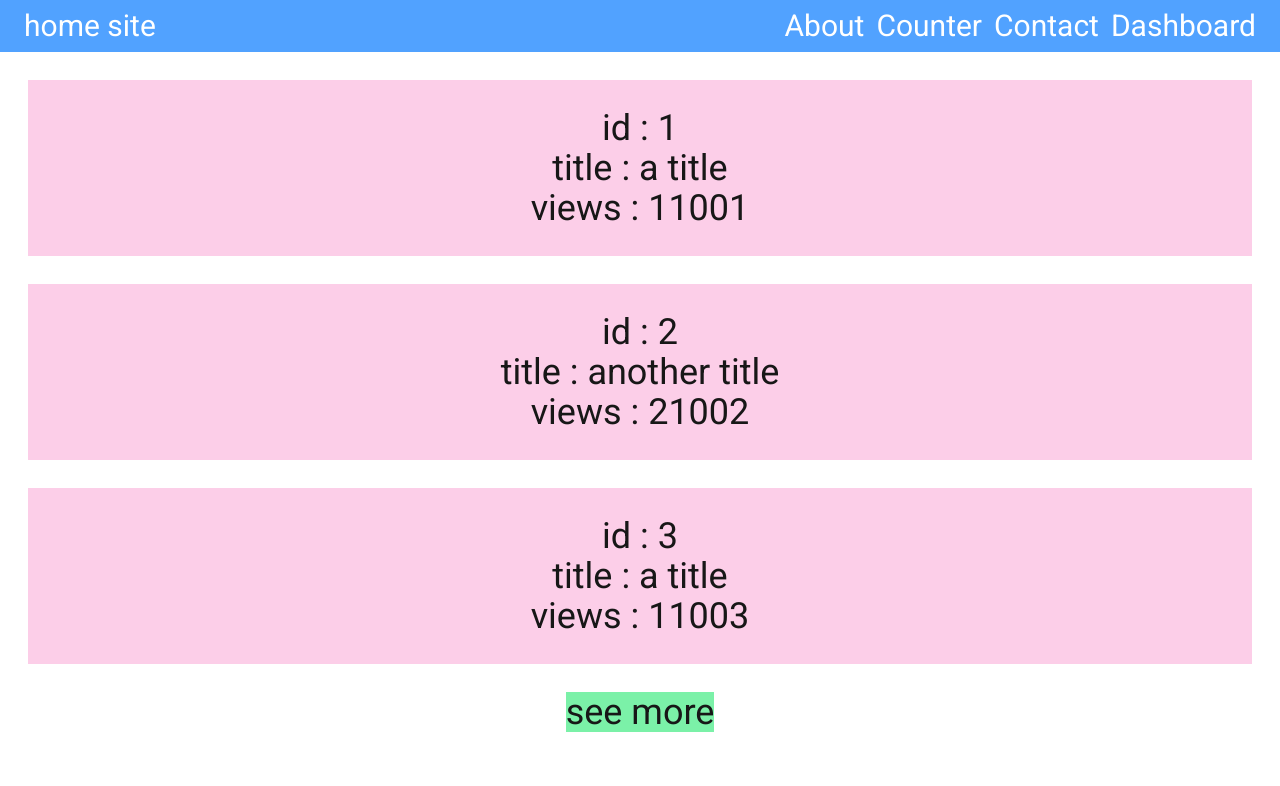
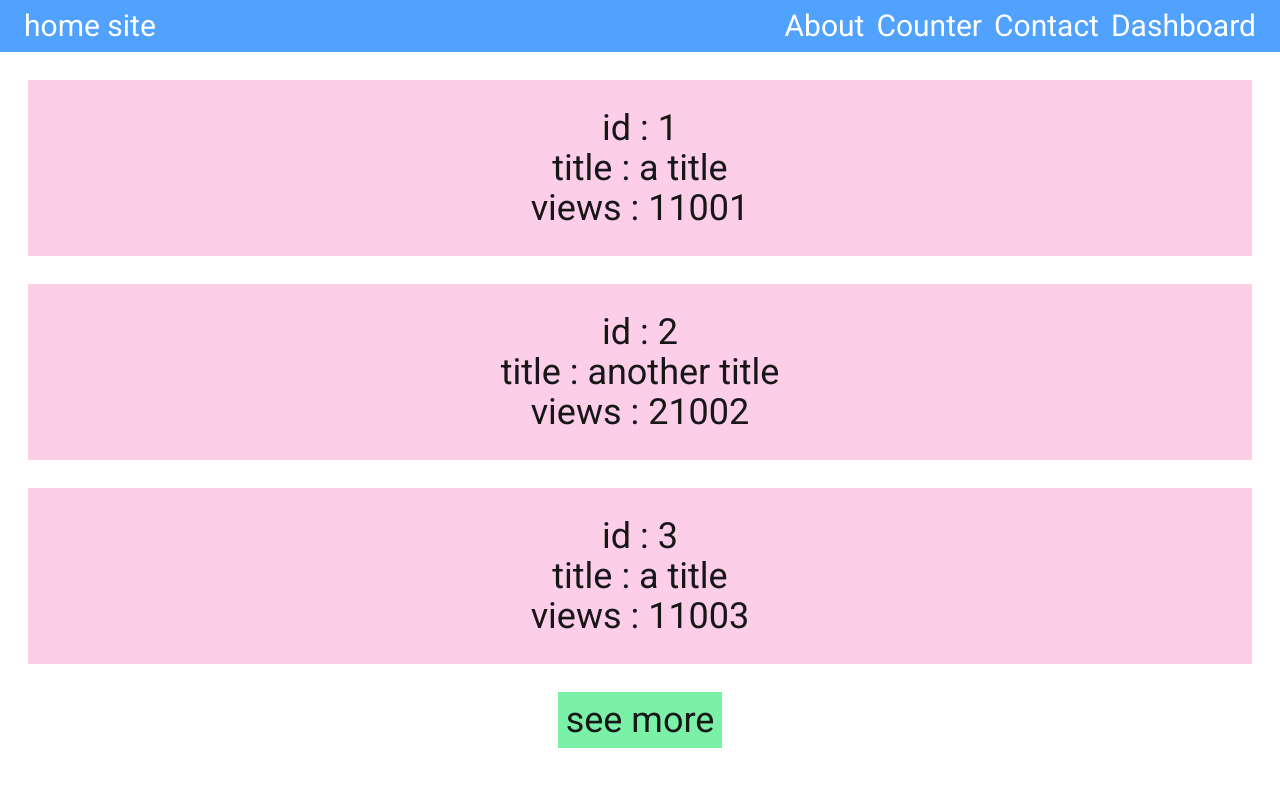
Before and after one commit to md-tawhid-khan/level-2-first-next-js-project, a Next.js app: page / in a window 1280 px wide. Shown: the top 786 px of the page. Built offline with nearby package versions, Linux system fonts and the light colour scheme; data requests are answered from the project's data file.

Commit message:
create build in loading page

```diff
--- a/src/app/(withCommonLayout)/page.js
+++ b/src/app/(withCommonLayout)/page.js
@@ -18,7 +18,7 @@ const  HomePage=async()=>{
      }
      <div>
       <Link href='/products'>
-      <button className="bg-green-300"> see more </button>
+      <button className="bg-green-300 p-2"> see more </button>
       </Link>
       </div>
     </div>
--- /dev/null
+++ b/src/app/(withCommonLayout)/products/loading.js
@@ -0,0 +1,11 @@
+
+
+const loadingPage = () => {
+    return (
+        <div className="text-blue-300 text-4xl text-center">
+            <h1>loading -------------</h1>
+        </div>
+    );
+};
+
+export default loadingPage;
```
